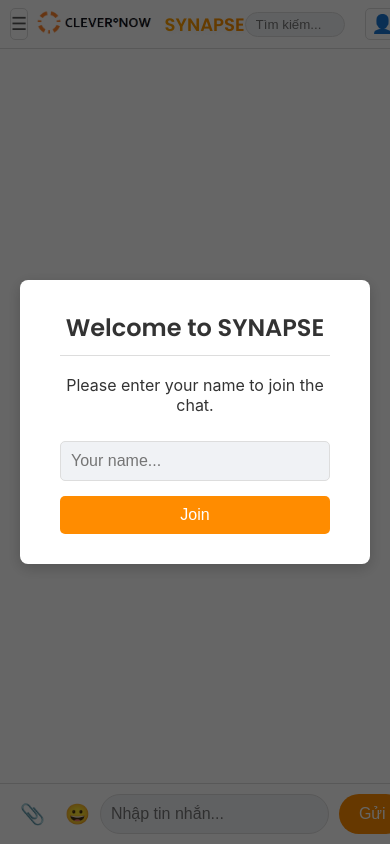
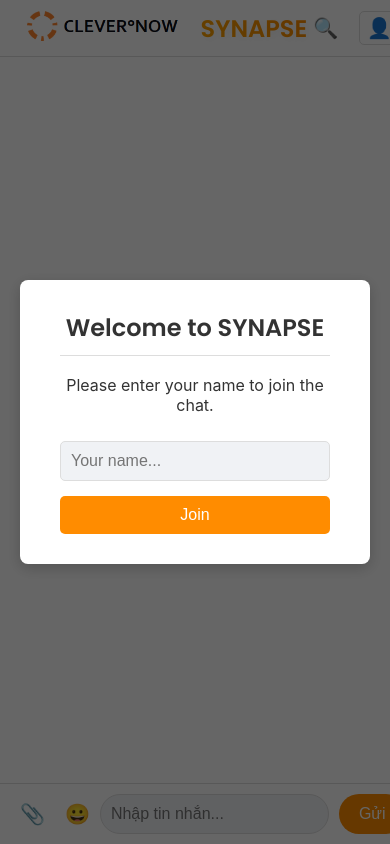
Before and after one commit to nguyenngan61/synapse, a website: page index.html in a window 390 px wide. Drawn offline with nearby package versions, Linux system fonts and the light colour scheme; no server answers.

Commit message:
feat: Implement final responsive UI for mobile

```diff
--- a/client.js
+++ b/client.js
@@ -28,6 +28,15 @@
     const searchInput = document.getElementById('search-input');
     const chatTitle = document.querySelector('.app-header h1');
     const pmNotificationDot = document.getElementById('pm-notification-dot');
+    const searchToggleBtn = document.getElementById('search-toggle-btn');
+    const appHeader = document.querySelector('.app-header');
+
+    searchToggleBtn.addEventListener('click', () => {
+        appHeader.classList.toggle('search-active');
+        if (appHeader.classList.contains('search-active')) {
+            searchInput.focus();
+        }
+    });
 
     // Các biến trạng thái
     let user = null;
--- a/index.html
+++ b/index.html
@@ -40,13 +40,13 @@
         <img src="images/logo-light.png" alt="CLEVERNOW GmbH Logo" id="logo-img">
         <h1>SYNAPSE</h1>
         <div class="header-controls">
+            <button id="search-toggle-btn" title="Tìm kiếm">🔍</button>
+
             <form id="search-form">
                 <input type="search" id="search-input" placeholder="Tìm kiếm...">
             </form>
-            <button id="show-users-btn" title="Người dùng Online">
-                👤
-                <span id="pm-notification-dot" class="hidden"></span>
-            </button>
+
+            <button id="show-users-btn" title="Người dùng Online">👤</button>
             <button id="theme-toggle-btn" title="Đổi giao diện">🌙</button>
         </div>
     </header>
--- a/style.css
+++ b/style.css
@@ -167,44 +167,59 @@
 /* --- CSS CHO GIAO DIỆN DI ĐỘNG (RESPONSIVE) --- */
 
 @media (max-width: 768px) {
-    body {
-        overflow: auto;
-        /* Giúp trải nghiệm cuộn trên di động tốt hơn */
+    .app-header {
+        padding: 8px 10px;
+        position: relative; /* Cần cho việc định vị ô tìm kiếm */
     }
 
-    .app-header {
-        padding: 8px 10px; /* Giảm khoảng cách bên trong header */
+    /* Mặc định ẩn ô tìm kiếm và nút kênh */
+    #search-form,
+    #show-channels-btn {
+        display: none;
     }
 
-    /* Giữ lại nhưng thu nhỏ logo và tiêu đề */
-    #logo-img {
-        height: 30px;
-        margin: 0 8px;
-    }
-    .app-header h1 {
-        font-size: 18px;
+    /* Nút tìm kiếm bằng icon sẽ hiện ra */
+    #search-toggle-btn {
+        display: flex;
+        background: none;
+        border: none;
+        font-size: 20px;
+        cursor: pointer;
+        color: #555;
+        margin-right: 5px;
     }
 
-    /* Thu nhỏ ô tìm kiếm và các nút bấm */
-    #search-input {
-        width: 100px; /* Giảm đáng kể chiều rộng ô tìm kiếm */
-        padding: 4px 10px;
+    /* Khi nhấn vào nút tìm kiếm, header sẽ có class 'search-active' */
+    .app-header.search-active #search-form {
+        display: flex; /* Hiện ô tìm kiếm ra */
+        position: absolute;
+        left: 10px;
+        right: 10px;
+        top: 50%;
+        transform: translateY(-50%);
+        animation: fadeIn 0.2s ease;
     }
 
-    #show-users-btn, #show-channels-btn, #theme-toggle-btn {
-        width: 36px;
-        height: 32px;
-        font-size: 18px;
+    #search-input {
+        width: 100%; /* Cho ô tìm kiếm chiếm toàn bộ chiều rộng */
     }
 
-    /* Đảm bảo khung chat chiếm toàn bộ không gian còn lại */
+    /* Ẩn các thành phần khác đi để nhường chỗ cho ô tìm kiếm */
+    .app-header.search-active h1,
+    .app-header.search-active #logo-img,
+    .app-header.search-active .header-controls button:not(#search-toggle-btn),
+    .app-header.search-active #show-channels-btn {
+        display: none;
+    }
+
+    /* Đảm bảo khung chat chiếm toàn bộ màn hình */
     #chat-container {
         width: 100%;
         height: 100%;
-        max-width: 100%;
+        max-width: none;
         max-height: none;
+        margin: 0;
+        border-radius: 0;
         box-shadow: none;
-        border-radius: 0;
-        margin: 0;
     }
 }
```
